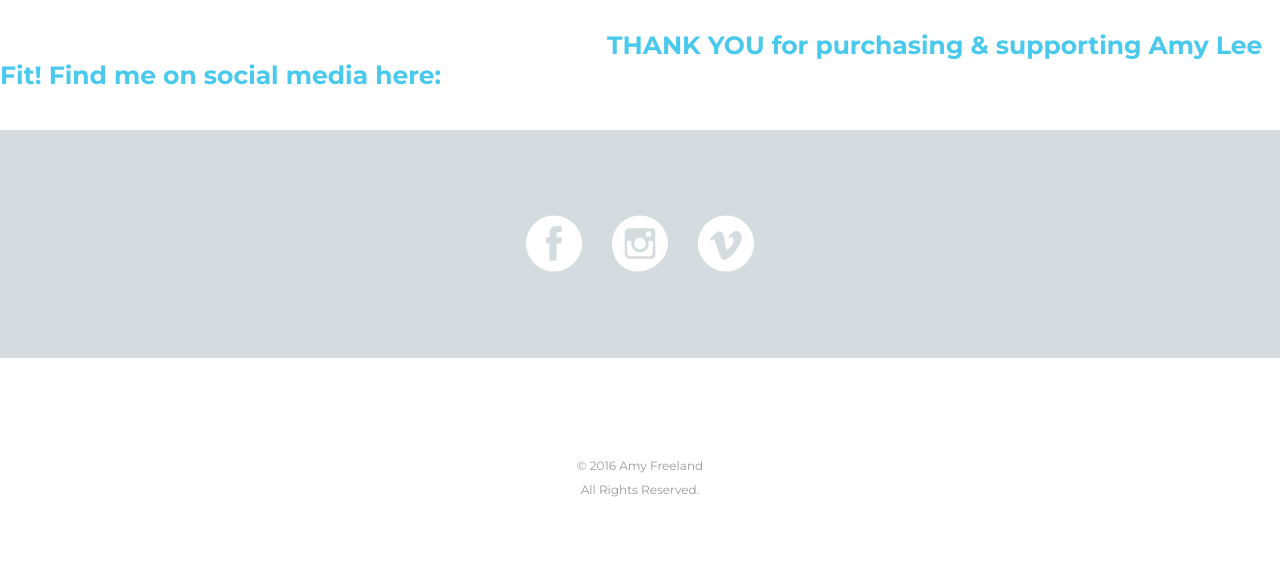
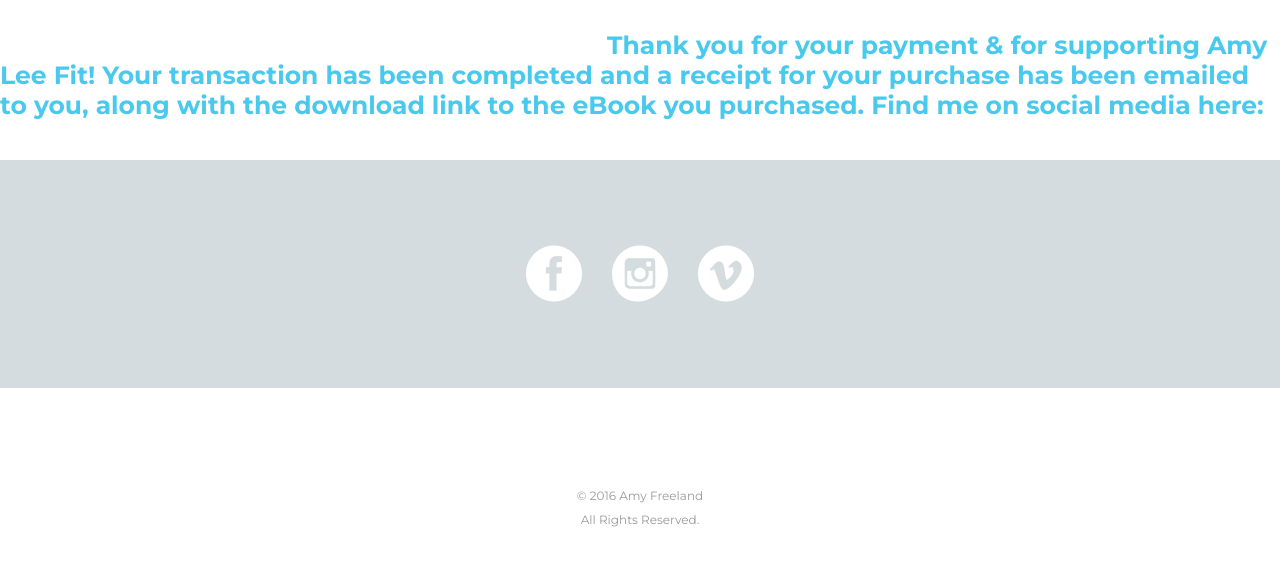
Before and after one commit to amyleefit/amyleefit.github.io, a plain HTML site: page thankyou.html in a window 1280 px wide. Drawn offline with Linux system fonts and the light colour scheme.

Commit message:
edit thank you pg text

```diff
--- a/thankyou.html
+++ b/thankyou.html
@@ -27,7 +27,7 @@
 <body>
 <br>
 <br>
-<h3 class="entry-title"><a href="#">&emsp;&emsp;&emsp;&emsp;&emsp;&emsp;&emsp;&emsp;&emsp;&emsp;&emsp;&emsp;&emsp;&emsp;&emsp;&emsp;&emsp;&emsp;&emsp;&emsp;&emsp;&emsp;&emsp;&emsp; THANK YOU for purchasing & supporting Amy Lee Fit! Find me on social media here:</a></h3>
+<h3 class="entry-title"><a href="#">&emsp;&emsp;&emsp;&emsp;&emsp;&emsp;&emsp;&emsp;&emsp;&emsp;&emsp;&emsp;&emsp;&emsp;&emsp;&emsp;&emsp;&emsp;&emsp;&emsp;&emsp;&emsp;&emsp;&emsp; Thank you for your payment & for supporting Amy Lee Fit! Your transaction has been completed and a receipt for your purchase has been emailed to you, along with the download link to the eBook you purchased. Find me on social media here:</a></h3>
 <br>
 <br>
 
```
